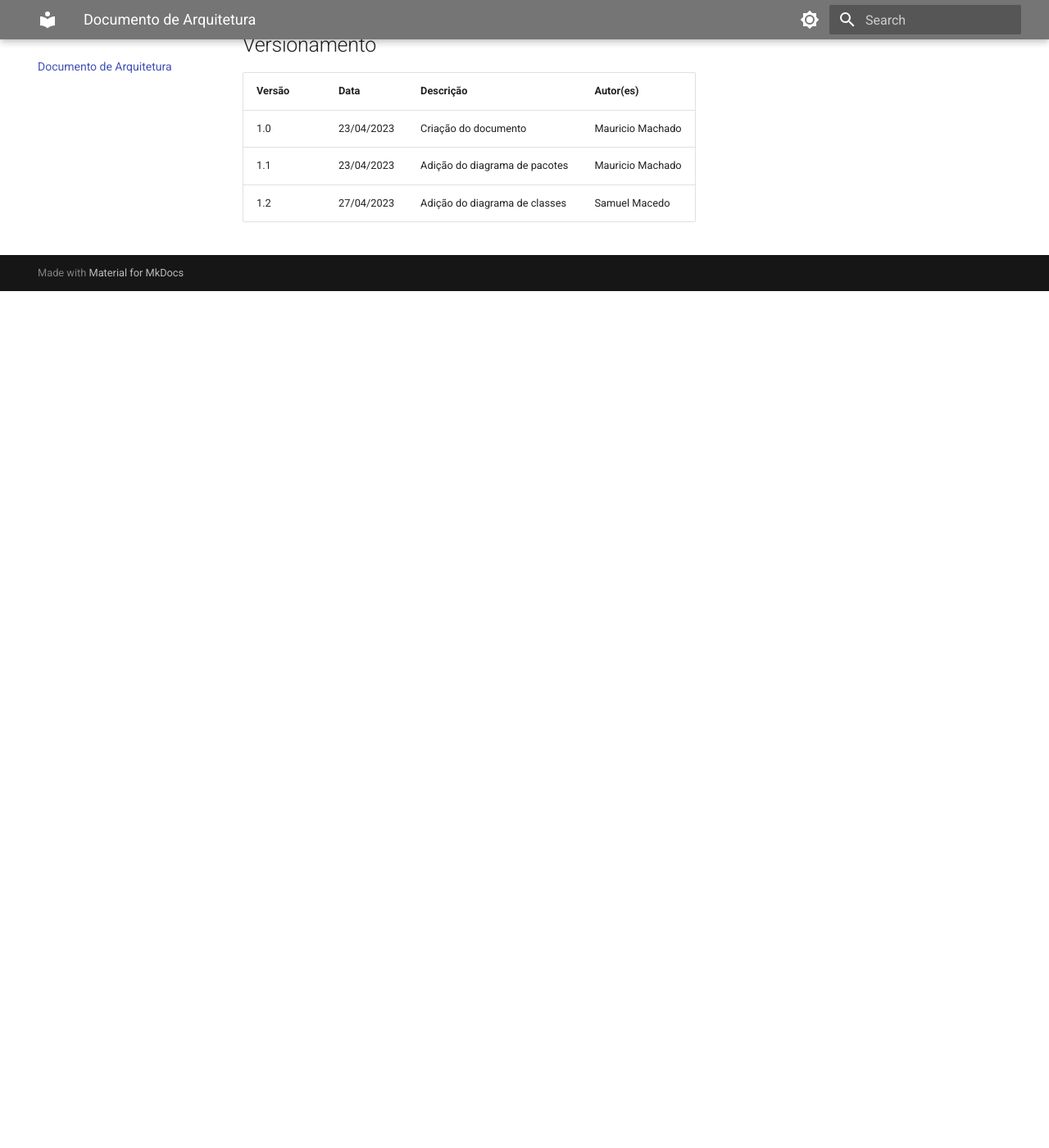
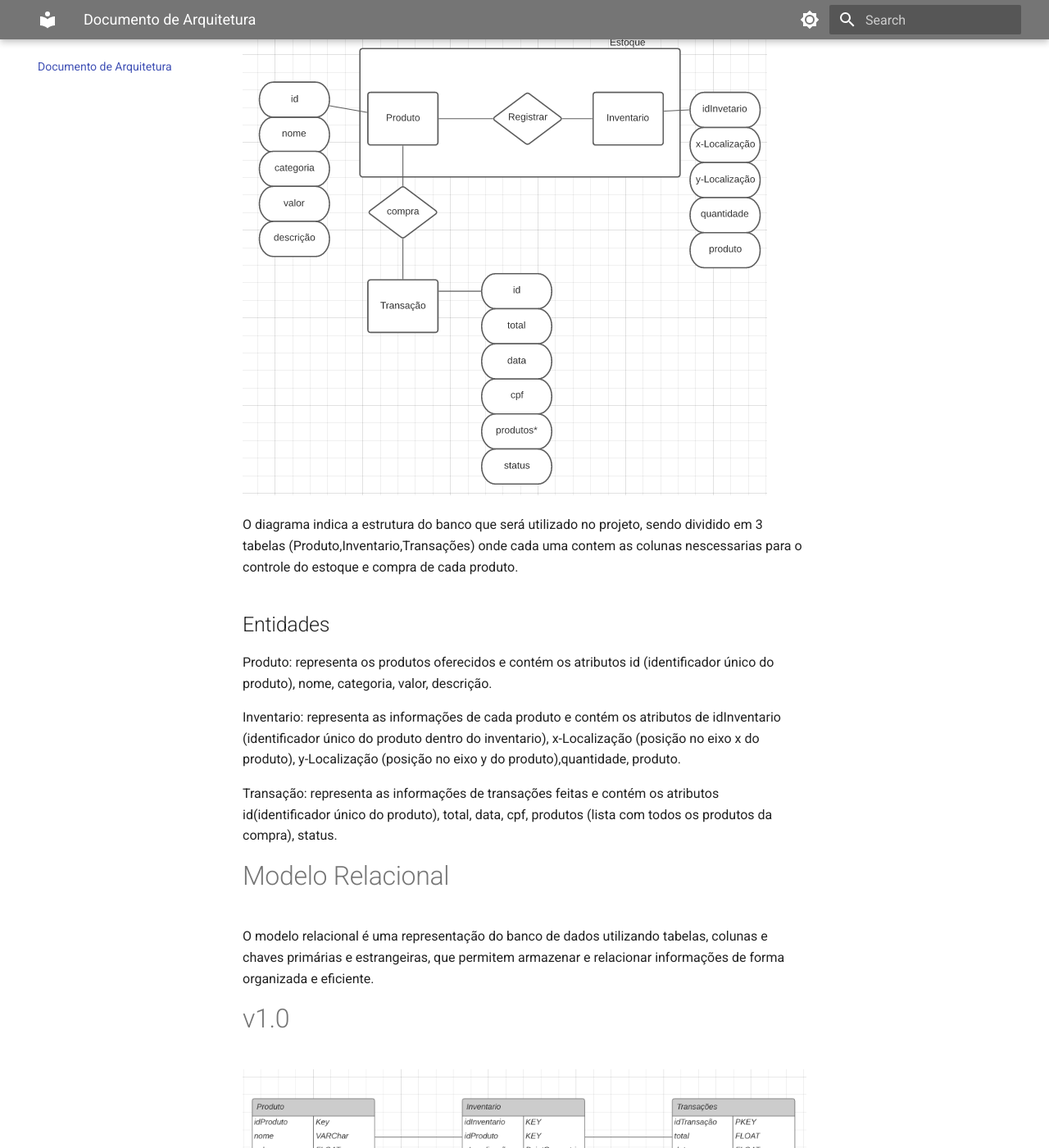
Before and after one commit to UNB-PI2-Grupo3-BracoRobotico/Documentation, an MkDocs documentation site: the page built from docs/documento_arquitetura.md, in a window 1280 px wide and 1400 px high, scrolled down 2859 px. Shown: the whole window at 82% size. Built offline with MkDocs 1.6.1 and Material for MkDocs 9.7.7, drawn with Linux system fonts in a browser that asks for light colours; before the commit the page ends 3214 px from its top, so only the background shows below that; some of the changed text lies outside the part shown.

Commit message:
Adição do diagrama de entidade relacional e modelo de relacionamento

```diff
--- a/docs/documento_arquitetura.md
+++ b/docs/documento_arquitetura.md
@@ -51,12 +51,77 @@
 Pagamento: representa o pagamento de um cliente, com um id, um valor total, um status (concluído ou não), e uma informação do cliente.
 
 Braço: representa o controlador do braço robótico, com um objeto do tipo Estoque, que controla a lista de itens, uma localização atual e um status (ocupado ou livre). Tem métodos para receber a localização, pegar um Produto e entrega-lo em uma posição.
+
+
+# Diagrama de entidade relacional
+
+Um Diagrama de Entidade-Relacionamento (DER) é uma representação gráfica que ilustra as entidades, atributos e relacionamentos entre as entidades de um modelo de dados.O DER permite que os desenvolvedores de banco de dados visualizem e compreendam as relações entre as diferentes entidades em um sistema, e isso pode ajudar a garantir que o modelo de dados seja completo, preciso e fácil de entender.
+
+# v1.0
+
+![Diagrama de entidade relacional v1.0](assets/documento_arquitetura/diagrama_entidade_relacional.png)
+
+O diagrama indica a estrutura do banco que será utilizado no projeto, sendo dividido em 3 tabelas (Produto,Inventario,Transações) onde cada uma contem as colunas nescessarias para o controle do estoque e compra de cada produto.
+
+## Entidades
+
+Produto: representa os produtos oferecidos e contém os atributos id (identificador único do produto), nome, categoria, valor, descrição.
+
+Inventario: representa as informações de cada produto e contém os atributos de idInventario (identificador único do produto dentro do inventario), x-Localização (posição no eixo x do produto), y-Localização (posição no eixo y do produto),quantidade, produto.
+
+Transação: representa as informações de transações feitas e contém os atributos id(identificador único do produto), total, data, cpf, produtos (lista com todos os produtos da compra), status.
+
+# Modelo Relacional
+
+O modelo relacional é uma representação do banco de dados utilizando tabelas, colunas e chaves primárias e estrangeiras, que permitem armazenar e relacionar informações de forma organizada e eficiente.
+
+# v1.0
+
+![Modelo Relacional v1.0](assets/documento_arquitetura/modelagem%20relacional.png)
+
+# Tabelas
+
+## Produto
+- idProduto (chave primária)
+- nome
+- valor
+- categoria
+- descrição
+
+# Inventário
+- idInventario (chave primária)
+- idProduto (chave estranjeira)
+- xLocalização
+- yLocalização
+- quantidade
+
+# Transações
+- idTransação (chave primária)
+- total
+- data
+- cpf
+- status
+
+# Itens_da_compra
+- idItens (chave primária)
+- idTransação (chave estranjeira)
+- idProduto (chave estranjeira)
+
+Cada tabela possui uma chave primária para identificar cada registro de forma única.
+
+Chaves Estrangeiras:
+
+As chaves estrangeiras são utilizadas para relacionar informações entre as tabelas. As chaves estrangeiras são definidas em uma tabela e referenciam a chave primária de outra tabela.
+
+
 # Referências
 
 - [1] - Clean architecture in flutter part 1. Disponível em: <https://devmuaz.medium.com/flutter-clean-architecture-series-part-1-d2d4c2e75c47>. Acesso em 23 de Abril de 2023.
 - [2] - Designing Software Using Clean Architecture: Domain-Driven Design. Disponível em: <https://betterprogramming.pub/how-to-design-in-clean-architecture-way-part-2-8524e76f2720>. Acesso em 23 de Abril de 2023.
 - [3] - Pilone, D., & Pitman, N. (2005). UML 2.0 in a Nutshell. O'Reilly Media.
 - [4] - Booch, G., Rumbaugh, J., & Jacobson, I. (1999). UML - Guia do Usuário. Bookman.
+- [5] - TEORY, T. LIGHTSTONE, S., NADEAU, T. and JAGADISH, H. V. Database Modeling and Design: Logical Design. USA: Morgan Kaufmann, 2005
+- [6] - SILBERSCHATZ, A., KORTH, H. F. e SUDARSHAN, S. Sistemas de Bancos de Dados. Editora Campus. 2006.
 
 ## Versionamento
 | Versão | Data | Descrição | Autor(es) |
@@ -64,3 +129,5 @@
 | 1.0 | 23/04/2023 | Criação do documento | Mauricio Machado |
 | 1.1 | 23/04/2023 | Adição do diagrama de pacotes | Mauricio Machado |
 | 1.2 | 27/04/2023 | Adição do diagrama de classes | Samuel Macedo |
+| 1.3 | 27/04/2023 | Adição do diagrama de entidade relacional| Pedro Moraes |
+| 1.4 | 27/04/2023 | Adição do modelo relacional | Pedro Moraes |
```
Also changed, not shown: docs/assets/documento_arquitetura/diagrama_entidade_relacional.png (added), docs/assets/documento_arquitetura/modelagem relacional.png (added).
